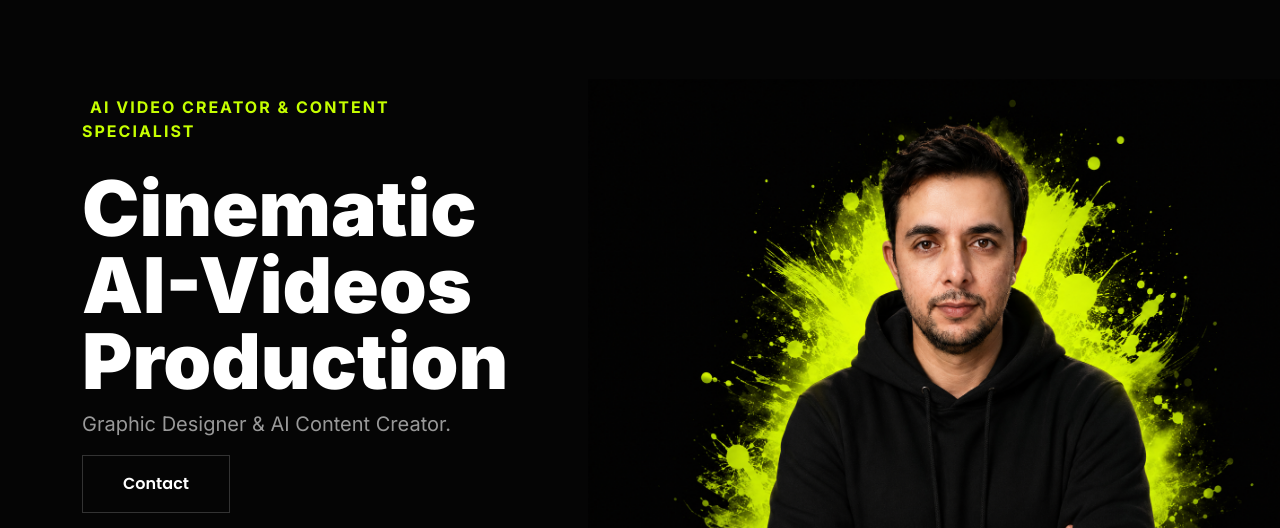
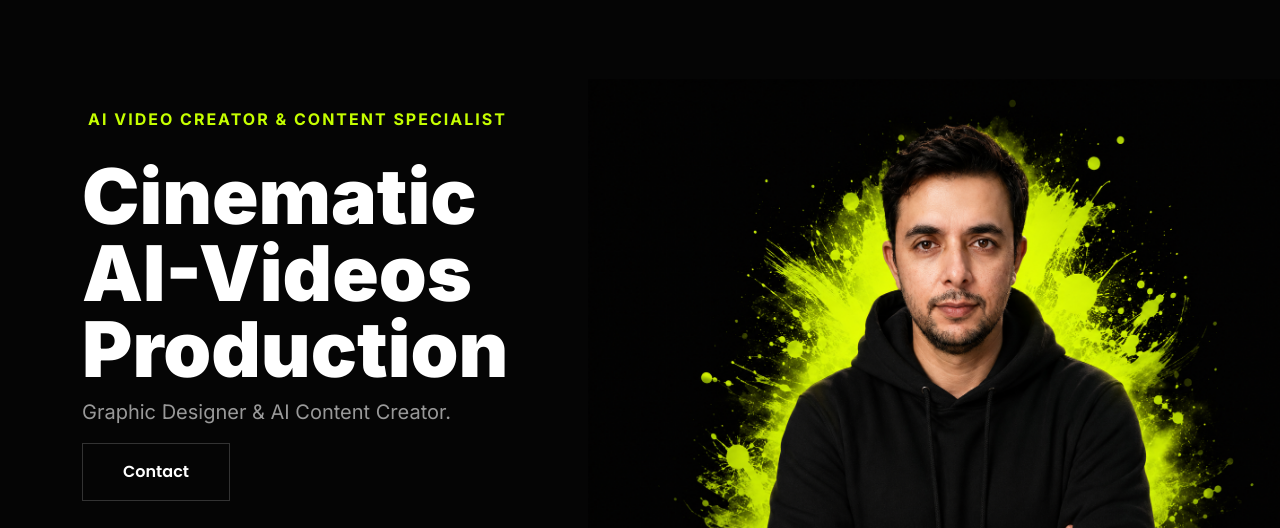
Before and after one commit to nomangtk/muhammadnoman, a PHP site: page / in a window 1280 px wide; the page is wider, and only the part inside the window is pictured. Shown: the part 96-624 px from the top of that part. Run offline with PHP 8.4, Linux system fonts and the light colour scheme; some libraries are stand-ins or nearby versions.

Commit message:
Update style.css

```diff
--- a/css/style.css
+++ b/css/style.css
@@ -192,10 +192,10 @@ color:white;
 }
 
 .subtitle{
-color:var(--accent);
-font-weight:700;
-letter-spacing:2px;
-margin-left: 8px;
+color: var(--accent);
+font-weight: 700;
+letter-spacing: 2px;
+margin-left: 6px;
 }
 
 /* .hero-title{
```
